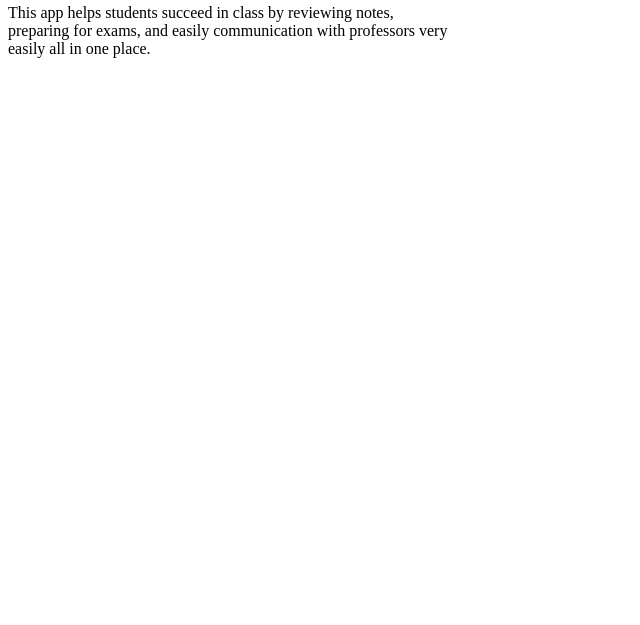
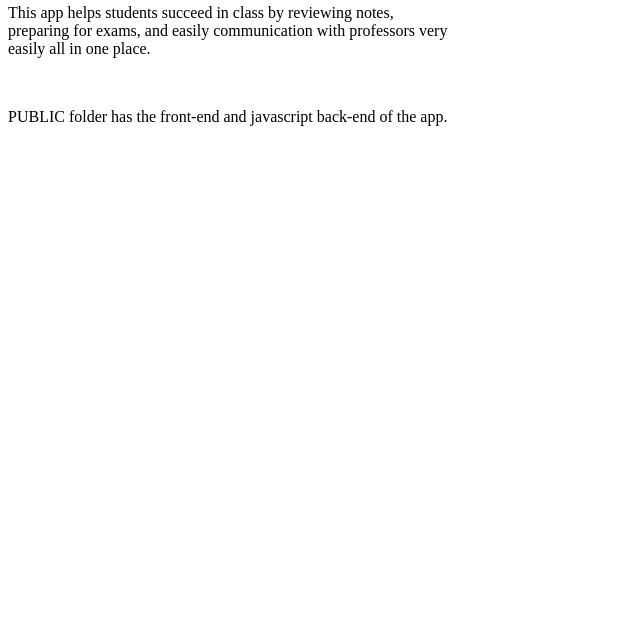
Before and after one commit to balaramdb/Studu, a plain HTML site: page public/index.html in a window 1280 px wide. Shown: the part 175-800 px from the top of the page, without its empty margins (0-640 px from the left). Drawn offline with Linux system fonts and the light colour scheme.

Commit message:
Change in home page according to readme change

```diff
--- a/public/index.html
+++ b/public/index.html
@@ -12,7 +12,8 @@
     <p>This app helps students succeed in class by reviewing notes, <br>
       preparing for exams, and easily communication with professors very <br>
       easily all in one place.</p>
-
+    <br>
+    <p>PUBLIC folder has the front-end and javascript back-end of the app.</p>
   </body>
 </html>
 
```
